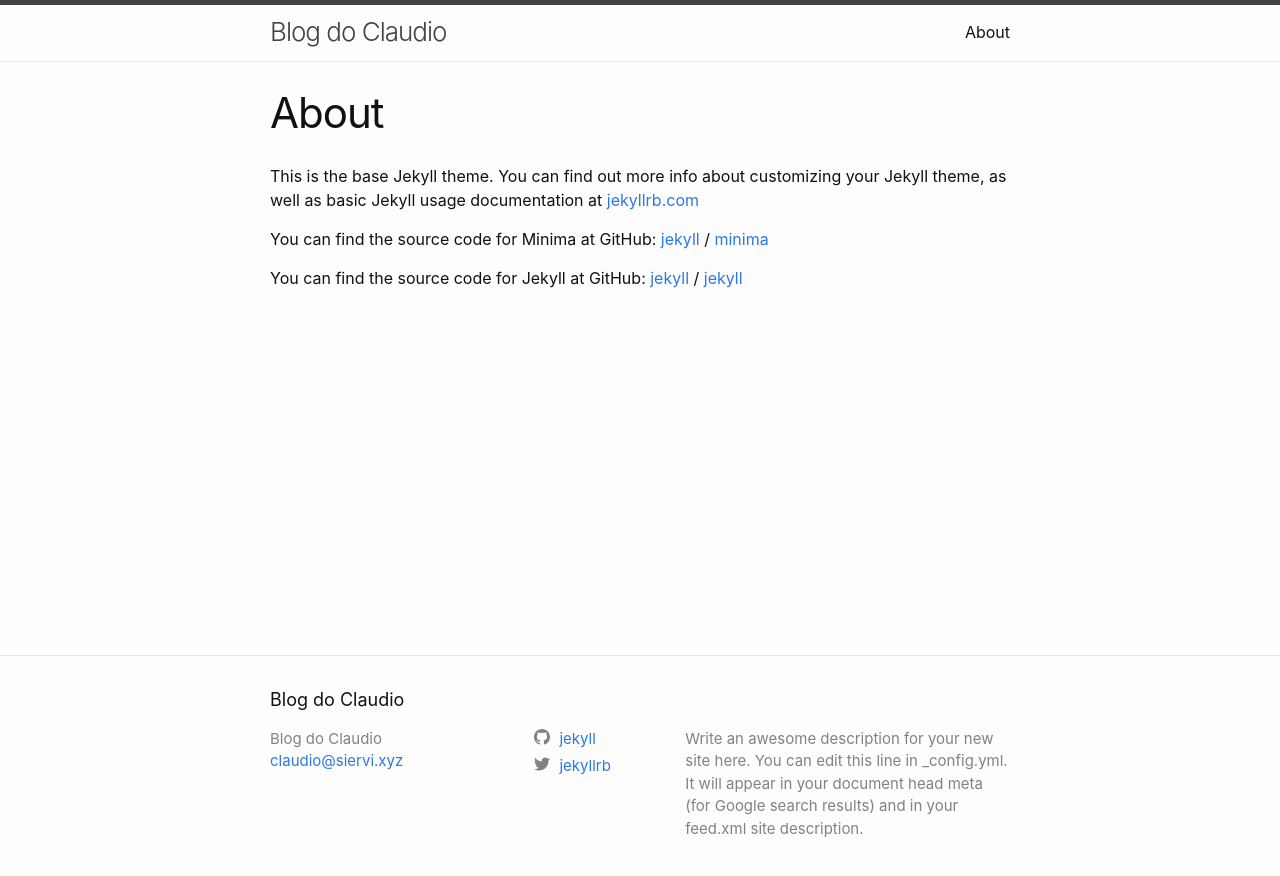
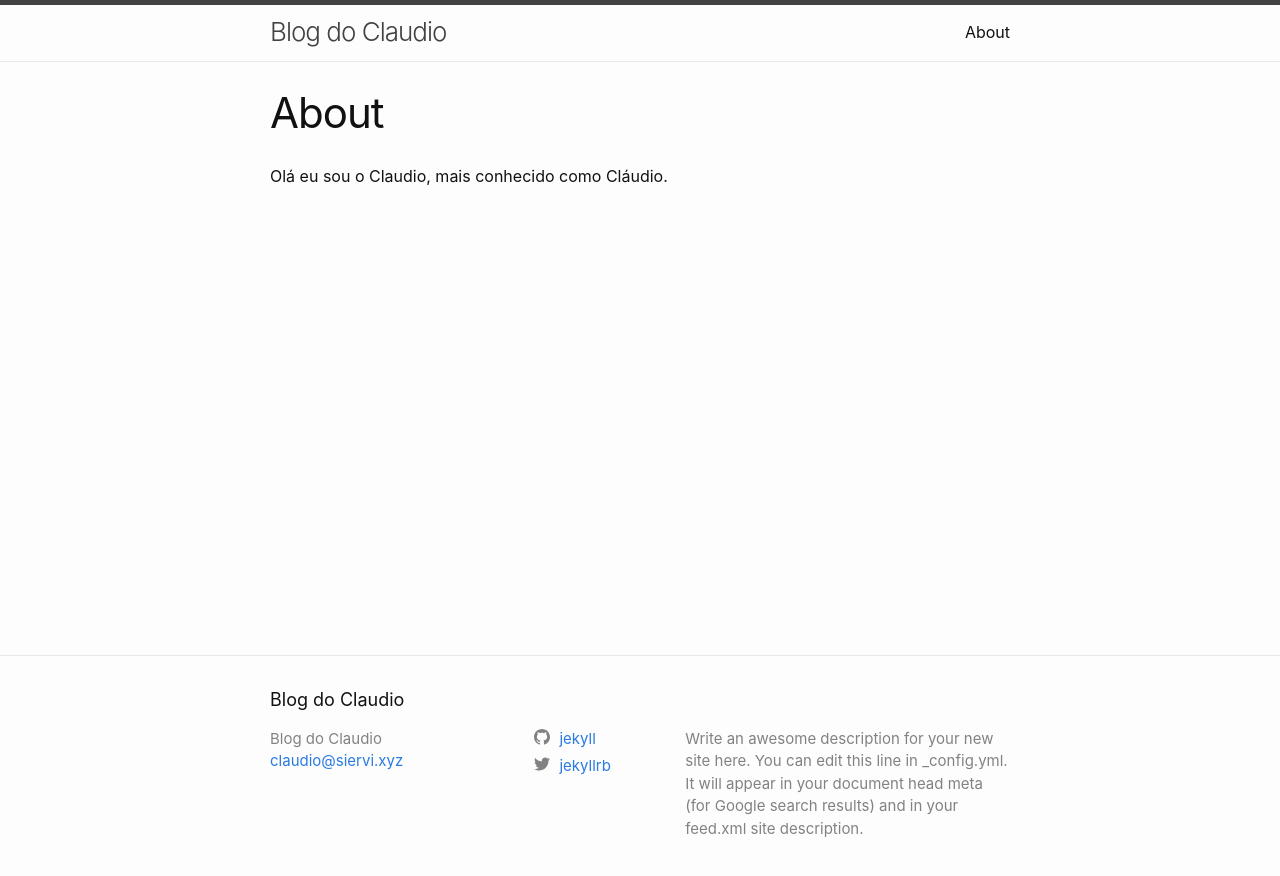
Before and after one commit to ClaudioSiervi/personal-website, a Jekyll site: the page built from about.markdown, in a window 1280 px wide. Shown: the top 876 px of the page. Built offline with Jekyll 4.4.1, drawn with Linux system fonts in a browser that asks for light colours.

Commit message:
post/update about

```diff
--- a/about.markdown
+++ b/about.markdown
@@ -4,15 +4,4 @@ title: About
 permalink: /about/
 ---
 
-This is the base Jekyll theme. You can find out more info about customizing your Jekyll theme, as well as basic Jekyll usage documentation at [jekyllrb.com](https://jekyllrb.com/)
-
-You can find the source code for Minima at GitHub:
-[jekyll][jekyll-organization] /
-[minima](https://github.com/jekyll/minima)
-
-You can find the source code for Jekyll at GitHub:
-[jekyll][jekyll-organization] /
-[jekyll](https://github.com/jekyll/jekyll)
-
-
-[jekyll-organization]: https://github.com/jekyll
+Olá eu sou o Claudio, mais conhecido como Cláudio.
```
Also changed, not shown: assets/minima-social-icons.svg.
